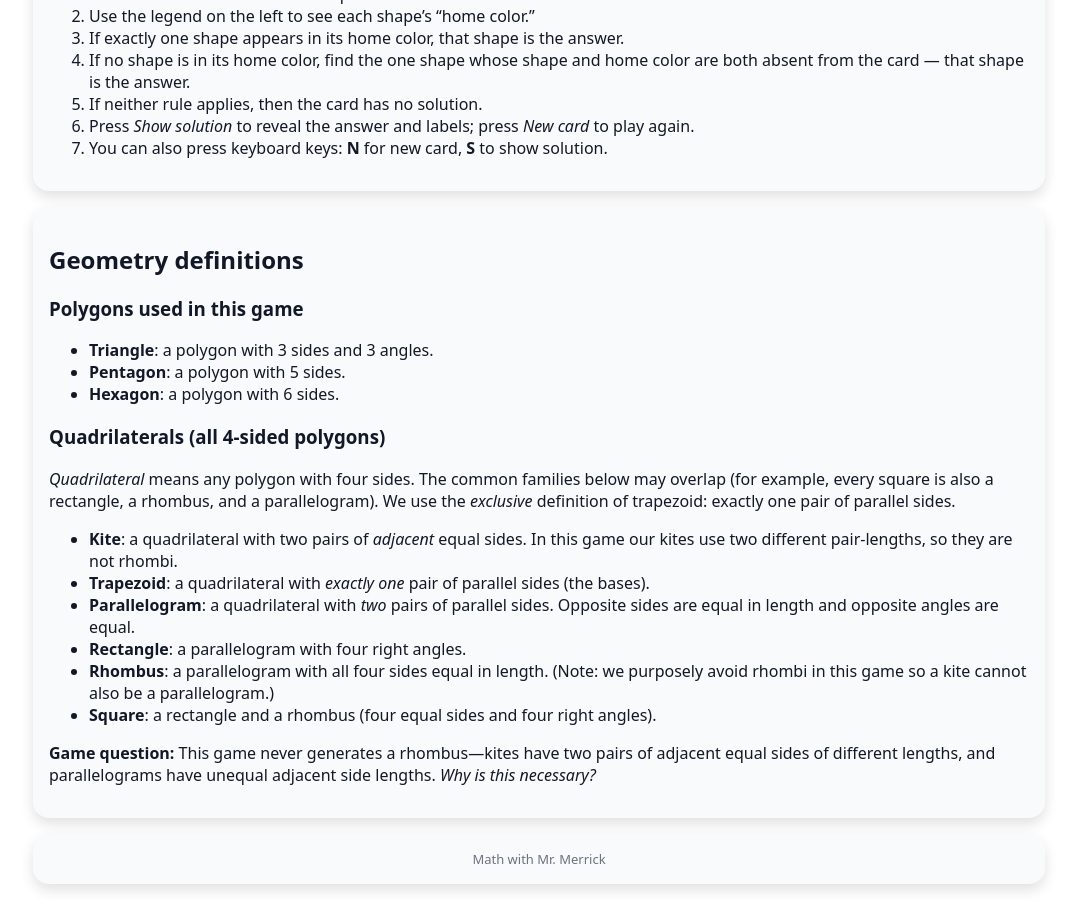
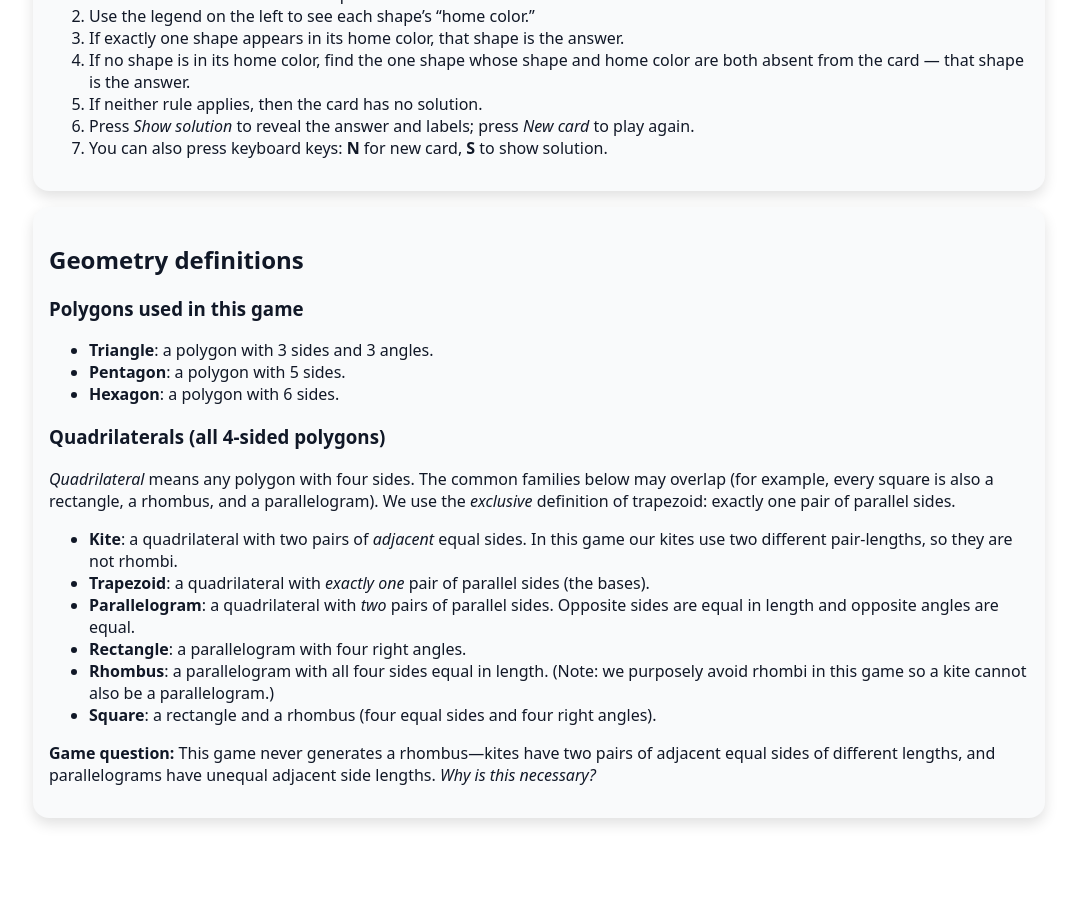
Before and after one commit to MerrickMath/MerrickMath.github.io, a Jekyll site: the page Geometryblitz.html, which Jekyll copies as it is, in a window 1280 px wide and 900 px high, scrolled down 868 px. Shown: the whole window, without its empty margins (101-1178 px from the left). Built offline with Jekyll 4.4.1, drawn with Linux system fonts in a browser that asks for light colours; after the commit the page ends 1702 px from its top, so only the background shows below that.

Commit message:
Update Geometryblitz.html

```diff
--- a/Geometryblitz.html
+++ b/Geometryblitz.html
@@ -310,9 +310,5 @@
 
     <p><strong>Game question:</strong> This game never generates a rhombus—kites have two pairs of adjacent equal sides of different lengths, and parallelograms have unequal adjacent side lengths. <em>Why is this necessary?</em></p>
   </section>
-
-  <footer class="card defs" style="text-align:center; font-size:13px; color:#6b7280; margin:16px auto; max-width:980px;">
-    Math with Mr. Merrick
-  </footer>
 </body>
 </html>
```
